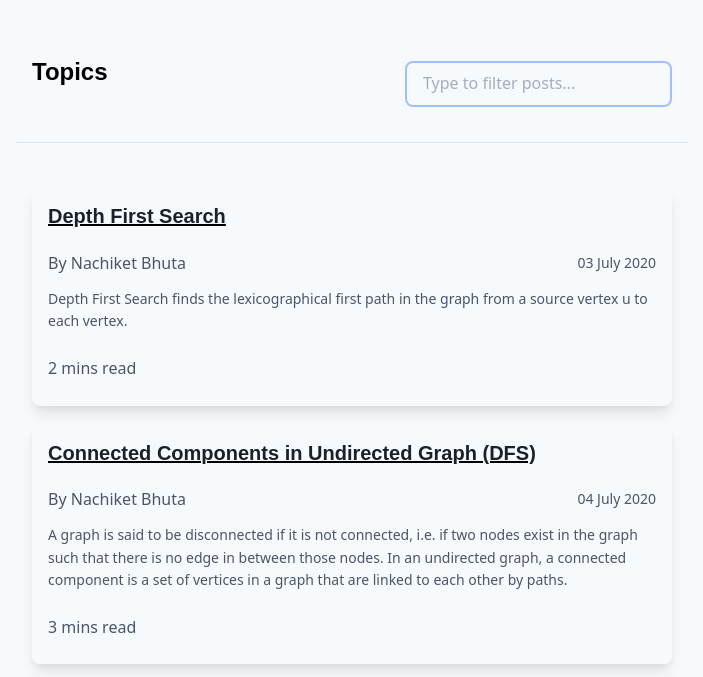
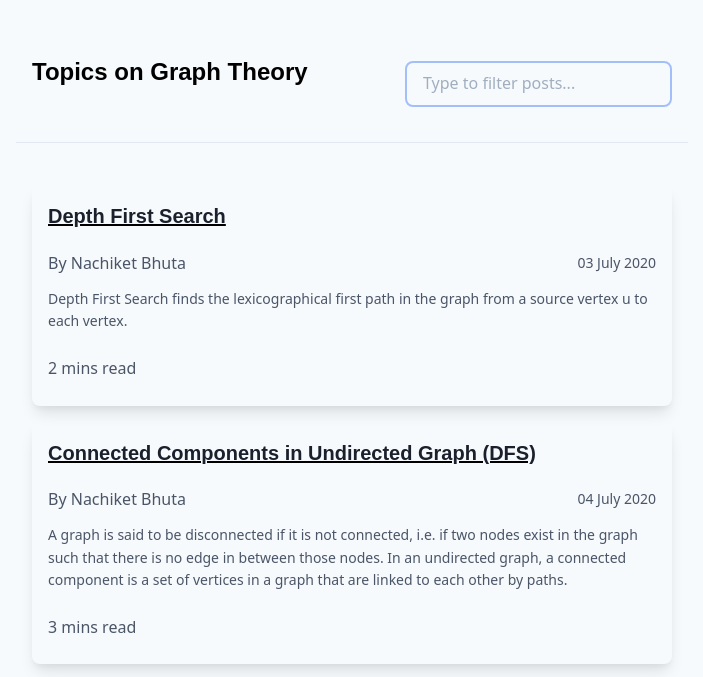
Before and after one commit to nachiketbhuta/velocity-learn, a Gatsby site: page /graphs in a window 1280 px wide. Shown: the part 88-765 px from the top of the page, without its empty margins (288-991 px from the left). Built offline with nearby package versions, Linux system fonts and the light colour scheme; Gatsby itself is replaced by a stand-in of ours.

Commit message:
UI changes

```diff
--- a/src/pages/dynamic-programming.js
+++ b/src/pages/dynamic-programming.js
@@ -40,7 +40,7 @@ const DPIndex = ({ data, location }) => {
       <Layout location={location} title={siteTitle}>
         <SEO title="Dynamic Programming" />
         <div className="mt-8 mb-4 p-4 flex items-center mobile:flex-col tablet:flex-col laptop:flex-row desktop:flex-row justify-between content-center">
-          <h3 className="text-2xl leading-tight mt-3">Dynamic Programming</h3>
+          <h3 className="text-2xl leading-tight mt-3">Topics on DP</h3>
 
           <input
             type="text"
--- a/src/pages/graphs.js
+++ b/src/pages/graphs.js
@@ -39,7 +39,9 @@ const GraphIndex = ({ data, location }) => {
         <SEO title="Graph Theory Topics" />
 
         <div className="mt-8 mb-4 p-4 flex items-center mobile:flex-col tablet:flex-col laptop:flex-row desktop:flex-row justify-between content-center">
-          <h3 className="text-2xl leading-tight mt-3">Topics</h3>
+          <h3 className="text-2xl leading-tight mt-3">
+            Topics on Graph Theory
+          </h3>
 
           <input
             type="text"
--- a/src/pages/trees.js
+++ b/src/pages/trees.js
@@ -36,7 +36,7 @@ const TreeIndex = ({ data, location }) => {
       <Layout location={location} title={siteTitle}>
         <SEO title="Trees" />
         <div className="mt-8 mb-4 p-4 flex items-center mobile:flex-col tablet:flex-col laptop:flex-row desktop:flex-row justify-between content-center">
-          <h3 className="text-2xl leading-tight mt-3">Topics</h3>
+          <h3 className="text-2xl leading-tight mt-3">Topics on Trees</h3>
 
           <input
             type="text"
```
